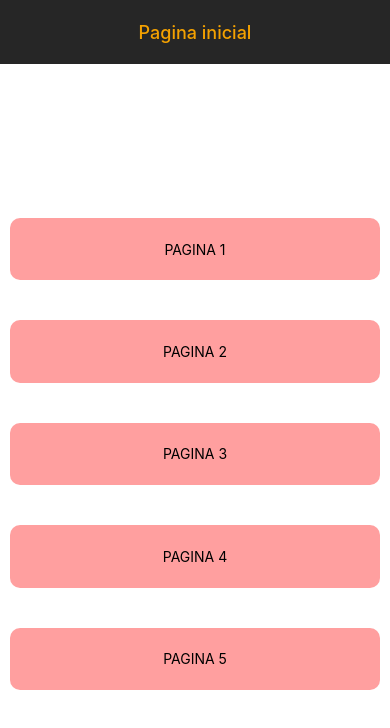
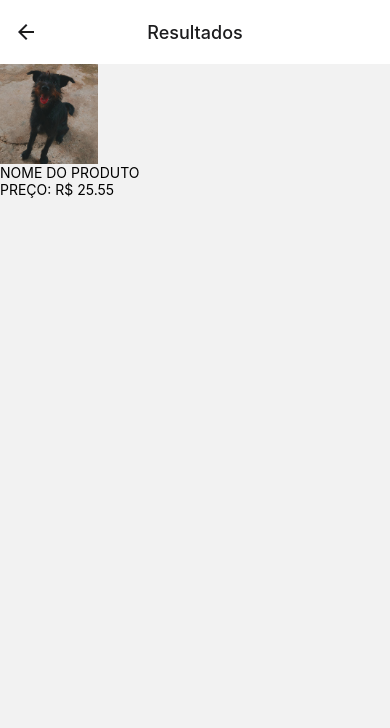
Before and after one commit to joaoguilherme000/Funcionando-typescript, a React Native app: screen /Resultados in a window 390 px wide. Shown: the top 728 px of the page. Built offline with nearby package versions, Linux system fonts and the light colour scheme.

Commit message:
coloquei a pagina dos resultados dos produtos

```diff
--- a/App.tsx
+++ b/App.tsx
@@ -1,5 +1,5 @@
 import Home from "./src/components/Home";
-import FotoPage from "./src/components/FotoPage";
+import Resultados from "./src/components/Resultados";
 import Pagina1 from "./src/components/Pagina1";
 import Pagina2 from "./src/components/Pagina2";
 import Pagina3 from "./src/components/Pagina3";
@@ -30,36 +30,14 @@ export default function App() {
     <NavigationContainer>
       <Stack.Navigator
         screenOptions={{
-          headerStyle: { backgroundColor: "#262626" },
           headerShadowVisible: false,
-          headerTitleStyle: { color: "#f4a100" },
           cardStyleInterpolator: deslizar,
           headerTitleAlign: "center",
         }}
         initialRouteName="Home"
       >
-        <Stack.Screen
-          screenOptions={{
-            gestureEnabled: true,
-            gestureDirection: "vertical",
-          }}
-          name="Pagina inicial"
-          component={Home}
-        />
-        <Stack.Screen
-          options={({ navigation }) => ({
-            headerRight: () => (
-              <Button
-                title="Início"
-                onPress={() => {
-                  navigation.navigate("Pagina inicial");
-                }}
-              />
-            ),
-          })}
-          name="FotoPage"
-          component={FotoPage}
-        />
+        <Stack.Screen name="Pagina inicial" component={Home} />
+        <Stack.Screen name="Resultados" component={Resultados} />
         <Stack.Screen name="Pagina1" component={Pagina1} />
         <Stack.Screen name="Pagina2" component={Pagina2} />
         <Stack.Screen name="Pagina3" component={Pagina3} />
--- a/src/components/FotoPage.tsx
+++ /dev/null
@@ -1,11 +0,0 @@
-import React from "react";
-import { View, Text, Image } from "react-native";
-import Imagem from "./foto.jpg";
-
-export default function FotoPage({ navigation }) {
-  return (
-    <View style={{ flex: 1, alignItems: "center", justifyContent: "center" }}>
-      <Image source={Imagem} style={{ width: "100%", height: "100%" }} />
-    </View>
-  );
-}
--- a/src/components/Home.tsx
+++ b/src/components/Home.tsx
@@ -50,7 +50,9 @@ const styles = StyleSheet.create({
   button: {
     justifyContent: "center",
     alignItems: "center",
-    backgroundColor: "#ff9f9f",
+    backgroundColor: "#ffffff",
+    borderWidth: 1,
+    borderColor: '#000',
     margin: 20,
     borderRadius: 10,
     height: "8%",
--- a/src/components/Pagina1.tsx
+++ b/src/components/Pagina1.tsx
@@ -15,7 +15,7 @@ export default function Pagina1({ navigation }) {
       <Text>clique na foto</Text>
       <TouchableOpacity
         style={styles.buttonContainer}
-        onPress={() => navigation.navigate("FotoPage")}
+        onPress={() => navigation.navigate("Resultados")}
       >
         <Image source={Imagem} style={styles.buttonImage} />
       </TouchableOpacity>
--- /dev/null
+++ b/src/components/Resultados.tsx
@@ -0,0 +1,16 @@
+import React, { useState } from "react";
+import { View, Text, Image } from "react-native";
+import Imagem from "./foto.jpg";
+
+export default function Resultados({ navigation }) {
+  const [preco, setPreco] = useState<number>(25.55); // Corrigi o valor do preço
+  const moeda: string = 'R$'; // Não é necessário usar useState para a moeda
+
+  return (
+    <View style={{ flex: 1 }}>
+      <Image source={Imagem} style={{ width: "25%", height: 100 }} />
+      <Text>NOME DO PRODUTO</Text>
+      <Text>PREÇO: {moeda} {preco}</Text>
+    </View>
+  );
+}
```
